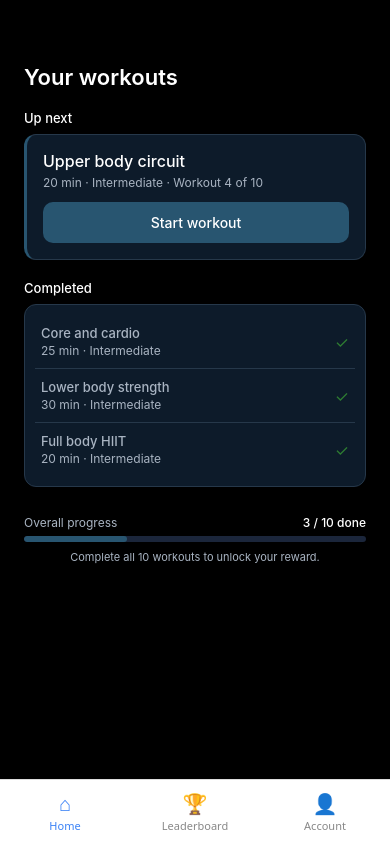
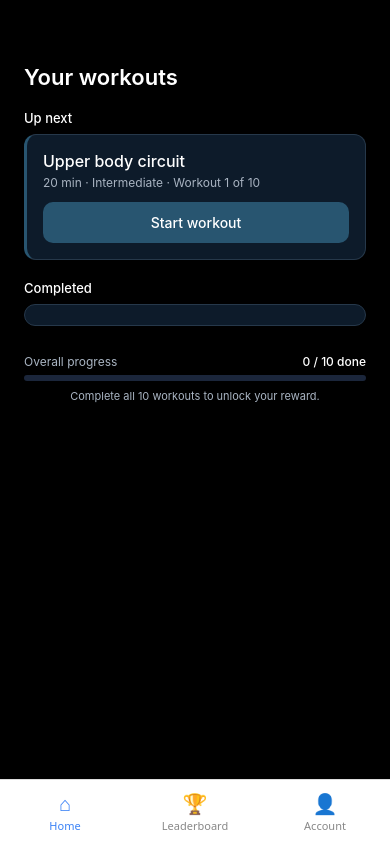
Before and after one commit to Coding-afk/FitStudy, a React Native app in the folder frontend/: screen /MainTabs in a window 390 px wide. Built offline with nearby package versions, Linux system fonts and the light colour scheme; what react-native-sound would draw is missing.

Commit message:
Routing errors fix

```diff
--- a/frontend/src/screens/auth/registerPage.js
+++ b/frontend/src/screens/auth/registerPage.js
@@ -37,7 +37,20 @@ export default function RegisterScreen({ navigation }) {
       // TODO: connect to Firebase Authentication
       // For now navigate to onboarding with username as participantId
       const participantId = '#FIT-' + Math.floor(10000 + Math.random() * 90000);
-      navigation.navigate('MainTabs', { participantId, username });
+      navigation.reset({
+        index: 0,
+
+        routes: [
+          {
+            name: 'MainTabs',
+
+            params: {
+              participantId,
+              username,
+            },
+          },
+        ],
+      });
     } catch (error) {
       Alert.alert('Registration failed', error.message);
     } finally {
--- a/frontend/src/screens/gamificationstats/GamificationStatsAwardsScreen.js
+++ b/frontend/src/screens/gamificationstats/GamificationStatsAwardsScreen.js
@@ -20,11 +20,19 @@ export default function GamificationStatsAwardsScreen({ navigation, onBack }) {
   const handleGoBack = () => {
     if (onBack) {
       onBack();
-    } else if (navigation?.goBack) {
+
+      return;
+    }
+
+    if (navigation?.canGoBack?.()) {
       navigation.goBack();
-    } else if (navigation?.navigate) {
-      navigation.navigate('Home');
+
+      return;
     }
+
+    navigation.navigate('MainTabs', {
+      screen: 'Home',
+    });
   };
 
   return (
--- a/frontend/src/screens/home/WorkoutSelectionScreen.js
+++ b/frontend/src/screens/home/WorkoutSelectionScreen.js
@@ -10,31 +10,12 @@ import { COLORS } from '../../constants/theme';
 const workouts = [
   {
     id: 1,
+    workoutId: 'W001',
     name: 'Upper body circuit',
     duration: 20,
     level: 'Intermediate',
+    condition: 'gamified',
     completed: false,
-  },
-  {
-    id: 2,
-    name: 'Core and cardio',
-    duration: 25,
-    level: 'Intermediate',
-    completed: true,
-  },
-  {
-    id: 3,
-    name: 'Lower body strength',
-    duration: 30,
-    level: 'Intermediate',
-    completed: true,
-  },
-  {
-    id: 4,
-    name: 'Full body HIIT',
-    duration: 20,
-    level: 'Intermediate',
-    completed: true,
   },
 ];
 
@@ -44,6 +25,23 @@ export default function WorkoutSelectionScreen({ navigation, route }) {
   const total = 10;
   const progress = completed / total;
   const upNext = workouts.find(w => !w.completed);
+
+  const handleStartWorkout = () => {
+    if (!upNext) {
+      return;
+    }
+
+    const screenName =
+      upNext.condition === 'gamified'
+        ? 'GamifiedWorkout'
+        : 'NonGamifiedWorkout';
+
+    navigation.getParent()?.navigate(screenName, {
+      workoutId: upNext.workoutId,
+
+      participantId,
+    });
+  };
 
   return (
     <View style={styles.wrapper}>
@@ -61,9 +59,7 @@ export default function WorkoutSelectionScreen({ navigation, route }) {
               </Text>
               <TouchableOpacity
                 style={styles.startBtn}
-                onPress={() =>
-                  navigation.navigate('StandardWorkout', { participantId })
-                }
+                onPress={handleStartWorkout}
               >
                 <Text style={styles.startBtnText}>Start workout</Text>
               </TouchableOpacity>
@@ -111,7 +107,6 @@ export default function WorkoutSelectionScreen({ navigation, route }) {
           </Text>
         </View>
       </ScrollView>
-
     </View>
   );
 }
--- a/frontend/src/screens/profile/ProfileScreen.js
+++ b/frontend/src/screens/profile/ProfileScreen.js
@@ -70,15 +70,8 @@ export default function ProfileScreen({ user, navigation, route }) {
   }
 
 const handleGamificationInfo = () => {
-    if (navigation?.navigate) {
-      navigation.navigate('GamificationStatsAwards');
-    } else {
-      Alert.alert(
-        'Gamification Info',
-        'GamificationInformation screen navigation target ready for implementation.'
-      );
-    }
-  };
+  navigation.getParent()?.navigate('GamificationStatsAwards');
+};
 
   const handlePasswordReset = () => {
     Alert.alert(
--- a/frontend/src/screens/workouts/GamifiedWorkoutSummaryScreen.js
+++ b/frontend/src/screens/workouts/GamifiedWorkoutSummaryScreen.js
@@ -138,9 +138,8 @@ function GamifiedWorkoutSummaryScreen({ summary, onDone }) {
 
       <BadgeUnlockModal
         visible={showBadgePopup}
-        badge={badges[badgeIndex]}
-        hasMoreBadges={badgeIndex < badges.length - 1}
-        onContinue={handleBadgeContinue}
+        badgeId={badges[badgeIndex]}
+        onClose={handleBadgeContinue}
       />
 
       <ScrollView
```
